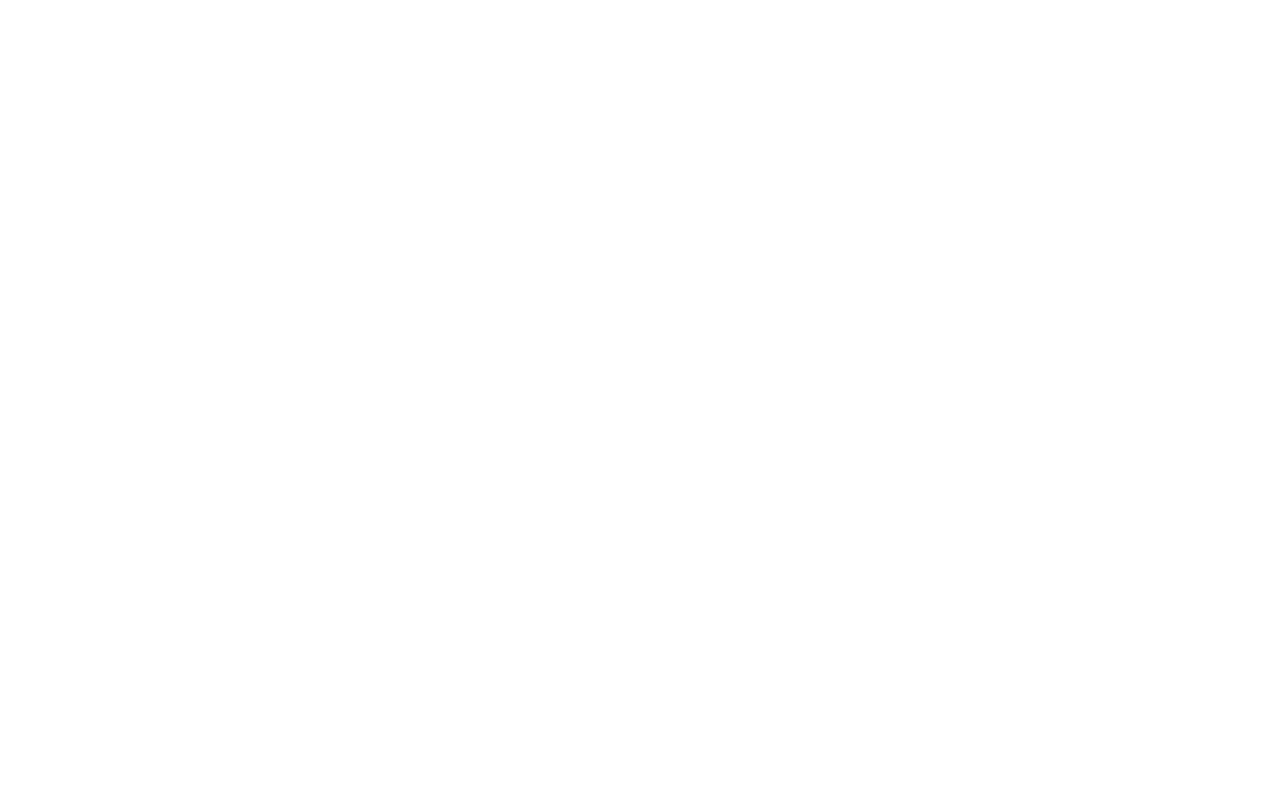
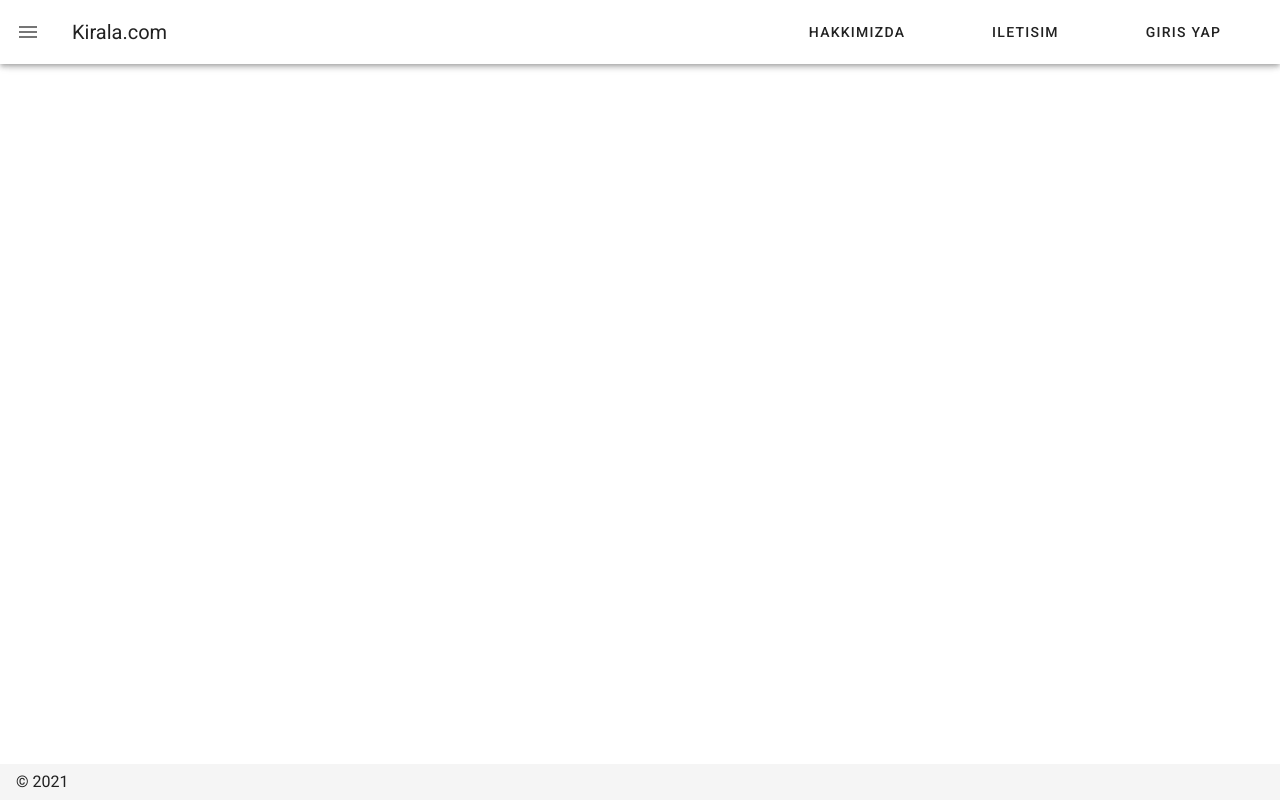
Before and after one commit to Alverrt/rent-a-car-frontend, a Nuxt app: page / in a window 1280 px wide. Before the commit this address had no page. Built offline with nearby package versions, Linux system fonts and the light colour scheme.

Commit message:
layout configuration

```diff
--- /dev/null
+++ b/layouts/default.vue
@@ -0,0 +1,63 @@
+<template>
+  <v-app dark>
+    <v-toolbar class="toolbar">
+      <v-app-bar-nav-icon></v-app-bar-nav-icon>
+      <v-toolbar-title>Kirala.com</v-toolbar-title>
+      <v-spacer></v-spacer>
+      <div class="toolbar-buttons">
+        <v-btn text>Hakkimizda</v-btn>
+        <v-btn text>Iletisim</v-btn>
+        <v-btn text>Giris Yap</v-btn>
+      </div>
+    </v-toolbar>
+    <v-main>
+      <Nuxt />
+    </v-main>
+    <v-footer :absolute="!fixed" app>
+      <span>&copy; {{ new Date().getFullYear() }}</span>
+    </v-footer>
+  </v-app>
+</template>
+
+<script>
+export default {
+  name: 'DefaultLayout',
+  data() {
+    return {
+      clipped: false,
+      drawer: false,
+      fixed: false,
+      items: [
+        {
+          icon: 'mdi-apps',
+          title: 'Welcome',
+          to: '/',
+        },
+        {
+          icon: 'mdi-chart-bubble',
+          title: 'Inspire',
+          to: '/inspire',
+        },
+      ],
+      miniVariant: false,
+      right: true,
+      rightDrawer: false,
+      title: 'Vuetify.js',
+    }
+  },
+}
+</script>
+<style>
+.toolbar {
+  position: absolute;
+  top: 0;
+  left: 0;
+  right: 0;
+}
+
+.toolbar-buttons {
+  width: 40%;
+  display: flex;
+  justify-content: space-around;
+}
+</style>
```
